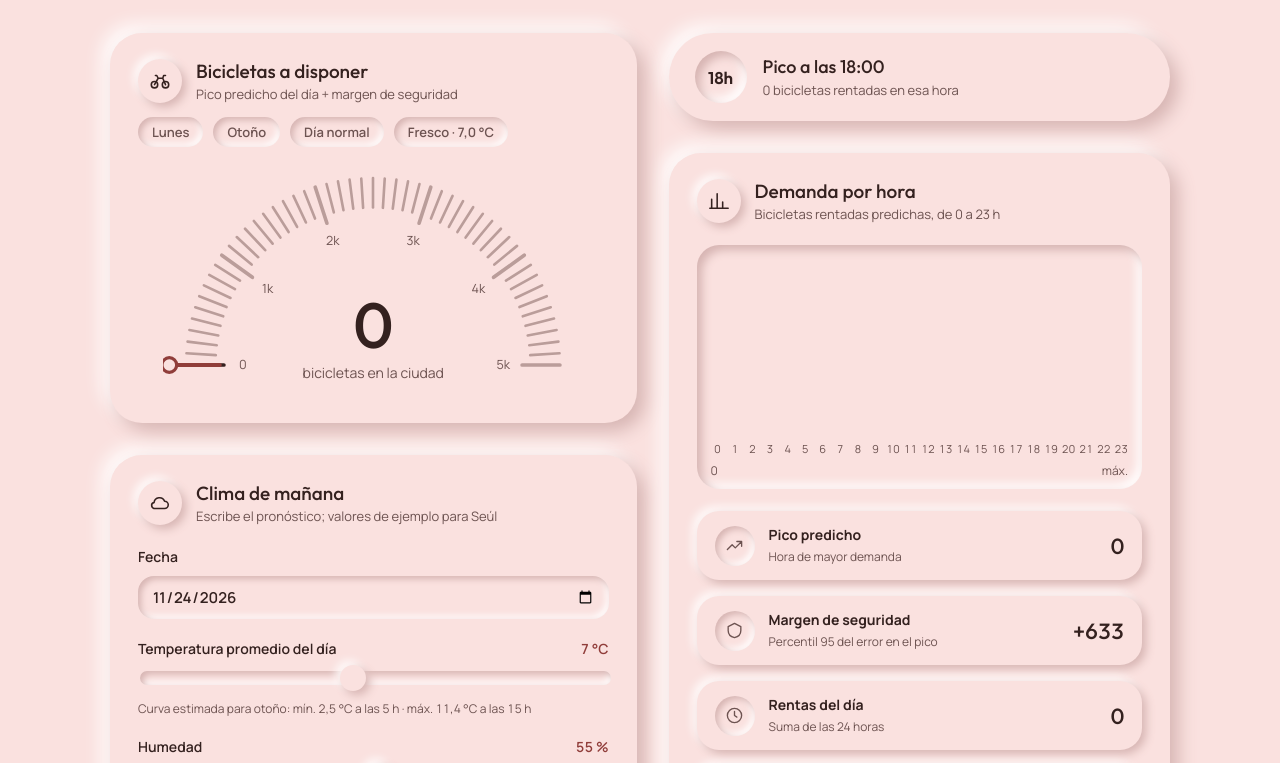
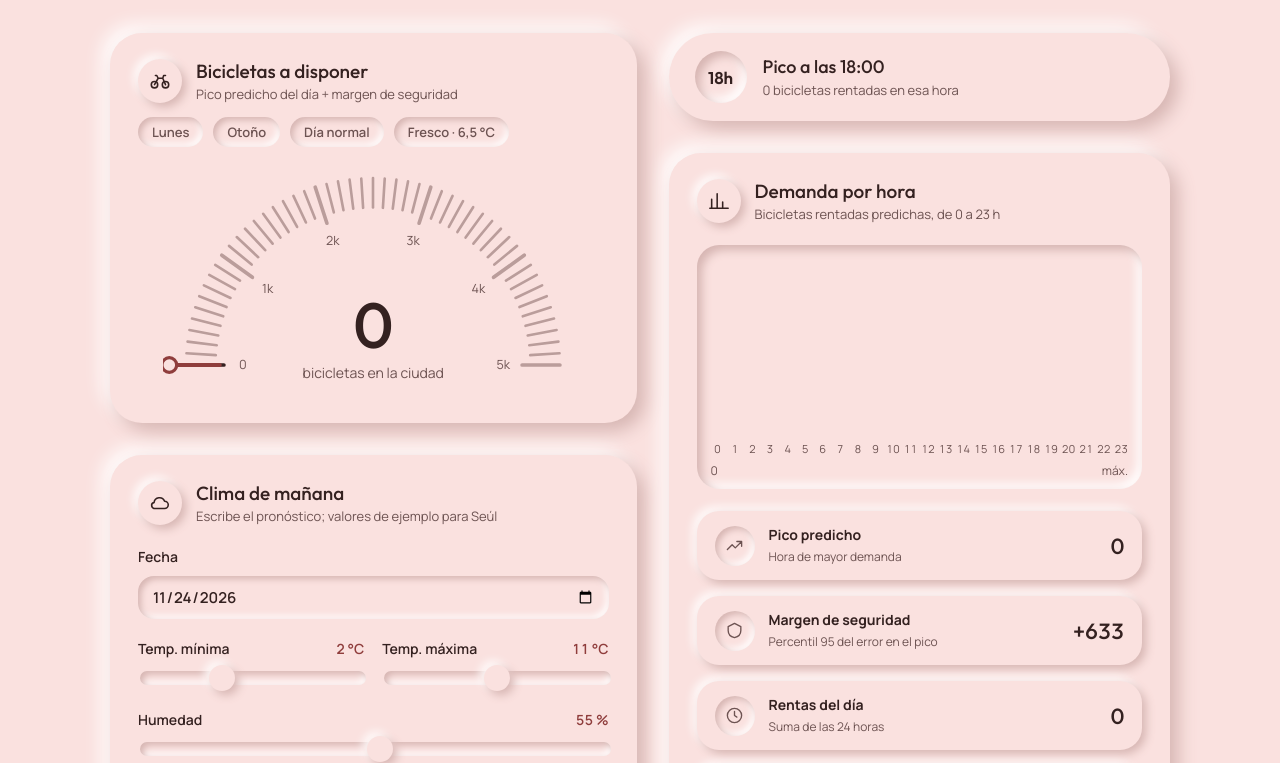
Before and after one commit to juanes4/Bike-Demand-Predictor, a plain HTML site: page app/index.html in a window 1280 px wide. Shown: the part 141-904 px from the top of the page. Drawn offline with Linux system fonts and the light colour scheme; no server answers.

Commit message:
Vuelve a mínima y máxima del pronóstico con rango siempre válido
Se recuperan los dos deslizadores (el pronóstico trae ambos datos) en lugar
del promedio único. La mínima nunca supera a la máxima: el deslizador que se
mueve empuja al otro en 'input' y 'change', ambos comparten el rango -18 a
40 °C, se corrige al restaurar la página (pageshow) y render() lo vuelve a
comprobar antes de enviar la petición. El servidor sigue rechazando un rango
invertido.

```diff
--- a/app/index.html
+++ b/app/index.html
@@ -77,7 +77,7 @@ h1 .outline { color: transparent; -webkit-text-stroke: 1.6px var(--ink); font-we
 .controls { display: flex; flex-direction: column; gap: 20px; margin-top: 22px; }
 .ctl label, .ctl .lbl { display: flex; justify-content: space-between; font-size: 14px; font-weight: 600; margin-bottom: 10px; }
 .ctl output, .ctl .val { color: var(--accent); font-variant-numeric: tabular-nums; }
-.hint { color: var(--muted); font-size: 12px; margin: 10px 0 0; font-variant-numeric: tabular-nums; }
+.row2 { display: grid; grid-template-columns: 1fr 1fr; gap: 18px; }
 
 input[type=range] { -webkit-appearance: none; appearance: none; width: 100%; height: 14px; border-radius: 999px; background: var(--surface); box-shadow: var(--inset-sm); outline: none; }
 input[type=range]::-webkit-slider-thumb { -webkit-appearance: none; width: 26px; height: 26px; border-radius: 50%; background: var(--surface); box-shadow: var(--raised-sm); cursor: pointer; border: none; }
@@ -160,6 +160,7 @@ input[type=date]:focus-visible { outline: 3px solid var(--accent); outline-offse
 }
 /* Móvil estrecho */
 @media (max-width: 420px) {
+  .row2 { grid-template-columns: 1fr; }
   .seg { flex-direction: column; gap: 6px; }
   .seg button { flex: none; }
   .card-head .ico { width: 38px; height: 38px; }
@@ -198,8 +199,10 @@ input[type=date]:focus-visible { outline: 3px solid var(--accent); outline-offse
         </div>
         <div class="controls">
           <div class="ctl"><label for="fecha">Fecha</label><input type="date" id="fecha"></div>
-          <div class="ctl"><label for="temp">Temperatura promedio del día <output id="o-temp" for="temp"></output></label><input type="range" id="temp" min="-15" max="34" step="1" value="7" aria-describedby="t-rango">
-            <p class="hint" id="t-rango"></p></div>
+          <div class="row2">
+            <div class="ctl"><label for="tmin">Temp. mínima <output id="o-tmin" for="tmin"></output></label><input type="range" id="tmin" min="-18" max="40" step="1" value="2"></div>
+            <div class="ctl"><label for="tmax">Temp. máxima <output id="o-tmax" for="tmax"></output></label><input type="range" id="tmax" min="-18" max="40" step="1" value="11"></div>
+          </div>
           <div class="ctl"><label for="hum">Humedad <output id="o-hum" for="hum"></output></label><input type="range" id="hum" min="10" max="98" step="1" value="55"></div>
           <div class="ctl"><span class="lbl" id="l-lluvia">Lluvia</span>
             <div class="seg" role="group" aria-labelledby="l-lluvia" data-name="lluvia">
@@ -234,13 +237,13 @@ input[type=date]:focus-visible { outline: 3px solid var(--accent); outline-offse
           <div class="item"><div class="ico" aria-hidden="true"><svg viewBox="0 0 24 24"><path d="M3 17l6-6 4 4 8-8M15 7h6v6"/></svg></div><div class="txt"><b>Pico predicho</b><small>Hora de mayor demanda</small></div><div class="num" id="v-pico">0</div></div>
           <div class="item"><div class="ico" aria-hidden="true"><svg viewBox="0 0 24 24"><path d="M12 3l8 4v5c0 5-3.5 8-8 9-4.5-1-8-4-8-9V7z"/></svg></div><div class="txt"><b>Margen de seguridad</b><small>Percentil 95 del error en el pico</small></div><div class="num" id="v-margen">+633</div></div>
           <div class="item"><div class="ico" aria-hidden="true"><svg viewBox="0 0 24 24"><circle cx="12" cy="12" r="9"/><path d="M12 7v5l3 2"/></svg></div><div class="txt"><b>Rentas del día</b><small>Suma de las 24 horas</small></div><div class="num" id="v-total">0</div></div>
-          <div class="item"><div class="ico" aria-hidden="true"><svg viewBox="0 0 24 24"><path d="M12 3v3M12 18v3M3 12h3M18 12h3M5.6 5.6l2.1 2.1M16.3 16.3l2.1 2.1M5.6 18.4l2.1-2.1M16.3 7.7l2.1-2.1"/><circle cx="12" cy="12" r="3.5"/></svg></div><div class="txt"><b>Temperatura en el pico</b><small>Según la curva diaria estimada</small></div><div class="num" id="v-temp">0 °C</div></div>
+          <div class="item"><div class="ico" aria-hidden="true"><svg viewBox="0 0 24 24"><path d="M12 3v3M12 18v3M3 12h3M18 12h3M5.6 5.6l2.1 2.1M16.3 16.3l2.1 2.1M5.6 18.4l2.1-2.1M16.3 7.7l2.1-2.1"/><circle cx="12" cy="12" r="3.5"/></svg></div><div class="txt"><b>Temperatura en el pico</b><small>Curva diaria entre mínima y máxima</small></div><div class="num" id="v-temp">0 °C</div></div>
         </div>
       </section>
     </div>
   </div>
 
-  <p class="foot"><span id="info-modelo">Predicciones hechas por los pipelines cargados con joblib.</span> La disponibilidad cubre el pico en ≈ 96 % de los días de prueba. A partir del promedio del día se arma una curva diaria con la mínima a las 5 h y la máxima a las 15 h, usando la amplitud típica de cada estación en el dataset (≈ 7,8 °C en invierno a 9,6 °C en primavera); lluvia, nieve y humedad se aplican a todo el día. Predicciones negativas se llevan a 0.</p>
+  <p class="foot"><span id="info-modelo">Predicciones hechas por los pipelines cargados con joblib.</span> La disponibilidad cubre el pico en ≈ 96 % de los días de prueba. La temperatura sigue una curva diaria con la mínima a las 5 h y la máxima a las 15 h; lluvia, nieve y humedad se aplican a todo el día. Predicciones negativas se llevan a 0.</p>
 </div>
 
 <script>
@@ -307,19 +310,10 @@ function girarHacia(h, objetivo, intensidad) {
 }
 const ETIQUETA_TEMP = w => w < -0.5 ? 'Frío' : w < -0.2 ? 'Fresco' : w <= 0.25 ? 'Templado' : w <= 0.6 ? 'Cálido' : 'Caluroso';
 
-// Amplitud diaria típica (máx − mín) por estación, media de SeoulBikeData.csv.
-// La curva del servidor promedia exactamente (mín + máx) / 2, así que el promedio del día coincide con el deslizador.
-const AMPLITUD_ESTACION = { Spring: 9.6, Summer: 8.2, Autumn: 8.9, Winter: 7.8 };
-function climaDia() {
+function aplicarTema() {
   const f = $('fecha').value;
   const est = f ? ESTACION_MES[+f.slice(5, 7) - 1] : 'Autumn';
-  const tmedia = +$('temp').value, a = AMPLITUD_ESTACION[est];
-  return { est, tmedia, tmin: +(tmedia - a / 2).toFixed(1), tmax: +(tmedia + a / 2).toFixed(1) };
-}
-const gradosES = n => n.toFixed(1).replace('.', ',') + ' °C';
-
-function aplicarTema() {
-  const { est, tmedia } = climaDia();
+  const tmedia = (+$('tmin').value + +$('tmax').value) / 2;
   // w = -1 (≈ -6 °C, muy frío) … 0 (12 °C, templado) … +1 (≈ 30 °C, muy caluroso)
   const w = Math.max(-1, Math.min(1, (tmedia - 12) / 18));
   const h = girarHacia(MATIZ_ESTACION[est], w >= 0 ? MATIZ_CALIDO : MATIZ_FRIO, Math.abs(w));
@@ -358,16 +352,24 @@ function pintar(r) {
 function estado(texto, error) { $('estado').textContent = texto; $('estado').className = error ? 'err' : ''; }
 
 let turno = 0, espera;
+// Regla del rango: la mínima nunca supera a la máxima (ni la máxima queda por debajo de la mínima).
+// El deslizador que se mueve empuja al otro; sin `movido` (carga, restauración del navegador) se sube la máxima.
+// Ambos deslizadores tienen el mismo rango (-18 a 40 °C), así el empuje siempre cabe en el otro.
+function ajustarRango(movido) {
+  const tmin = $('tmin'), tmax = $('tmax');
+  if (+tmin.value <= +tmax.value) return;
+  if (movido === 'tmax') tmin.value = tmax.value; else tmax.value = tmin.value;
+}
+
 async function render() {
-  const clima = climaDia();
-  $('o-temp').textContent = $('temp').value + ' °C'; $('o-hum').textContent = $('hum').value + ' %';
-  $('t-rango').textContent = `Curva estimada para ${SEASON_ES[clima.est].toLowerCase()}: mín. ${gradosES(clima.tmin)} a las 5 h · máx. ${gradosES(clima.tmax)} a las 15 h`;
+  ajustarRango(); // red de seguridad: nunca se envía al servidor un rango invertido
+  $('o-tmin').textContent = $('tmin').value + ' °C'; $('o-tmax').textContent = $('tmax').value + ' °C'; $('o-hum').textContent = $('hum').value + ' %';
   if (!$('fecha').value) { estado('Elige una fecha para predecir.', true); return; }
   const mio = ++turno;
   try {
     const resp = await fetch('/api/prediccion', {
       method: 'POST', headers: { 'Content-Type': 'application/json' },
-      body: JSON.stringify({ fecha: $('fecha').value, tmin: clima.tmin, tmax: clima.tmax, humedad: +$('hum').value, lluvia: state.lluvia, nieve: state.nieve, festivo: state.fest }),
+      body: JSON.stringify({ fecha: $('fecha').value, tmin: +$('tmin').value, tmax: +$('tmax').value, humedad: +$('hum').value, lluvia: state.lluvia, nieve: state.nieve, festivo: state.fest }),
     });
     const r = await resp.json();
     if (mio !== turno) return;
@@ -392,8 +394,12 @@ async function cargarInfo() {
 $('axis').innerHTML = Array.from({ length: 24 }, (_, h) => `<span>${h}</span>`).join('');
 drawGauge(0);
 // La mínima nunca puede superar a la máxima: al mover un deslizador, el otro se ajusta.
-['fecha', 'temp'].forEach(id => $(id).addEventListener('input', aplicarTema));
-['fecha', 'temp', 'hum'].forEach(id => $(id).addEventListener('input', pronto));
+// Se ajusta en 'input' (mouse, teclado, táctil) y en 'change'; van antes que el resto de oyentes.
+['tmin', 'tmax'].forEach(id => ['input', 'change'].forEach(ev => $(id).addEventListener(ev, () => ajustarRango(id))));
+// Al volver con atrás/adelante el navegador puede restaurar valores sin disparar eventos.
+window.addEventListener('pageshow', () => { ajustarRango(); aplicarTema(); render(); });
+['fecha', 'tmin', 'tmax'].forEach(id => $(id).addEventListener('input', aplicarTema));
+['fecha', 'tmin', 'tmax', 'hum'].forEach(id => $(id).addEventListener('input', pronto));
 aplicarTema();
 document.querySelectorAll('.seg').forEach(g => g.addEventListener('click', e => {
   const b = e.target.closest('button'); if (!b) return;
@@ -401,7 +407,7 @@ document.querySelectorAll('.seg').forEach(g => g.addEventListener('click', e =>
   state[g.dataset.name] = +b.dataset.v; render();
 }));
 $('fest').addEventListener('click', () => { state.fest = !state.fest; $('fest').setAttribute('aria-checked', String(state.fest)); render(); });
-cargarInfo(); render();
+cargarInfo(); // la primera predicción la lanza 'pageshow', que también se dispara al cargar la página
 </script>
 </body>
 </html>
```
